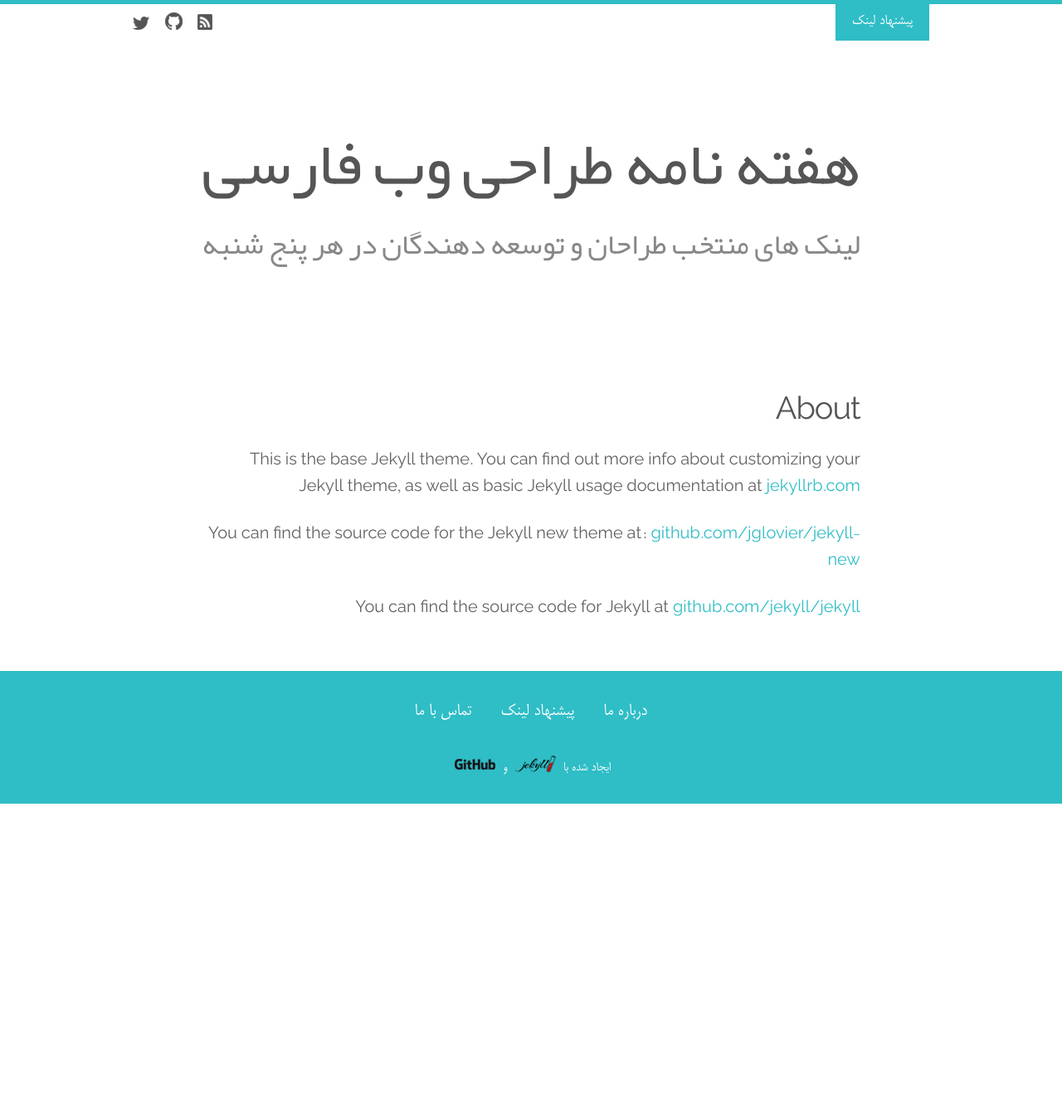
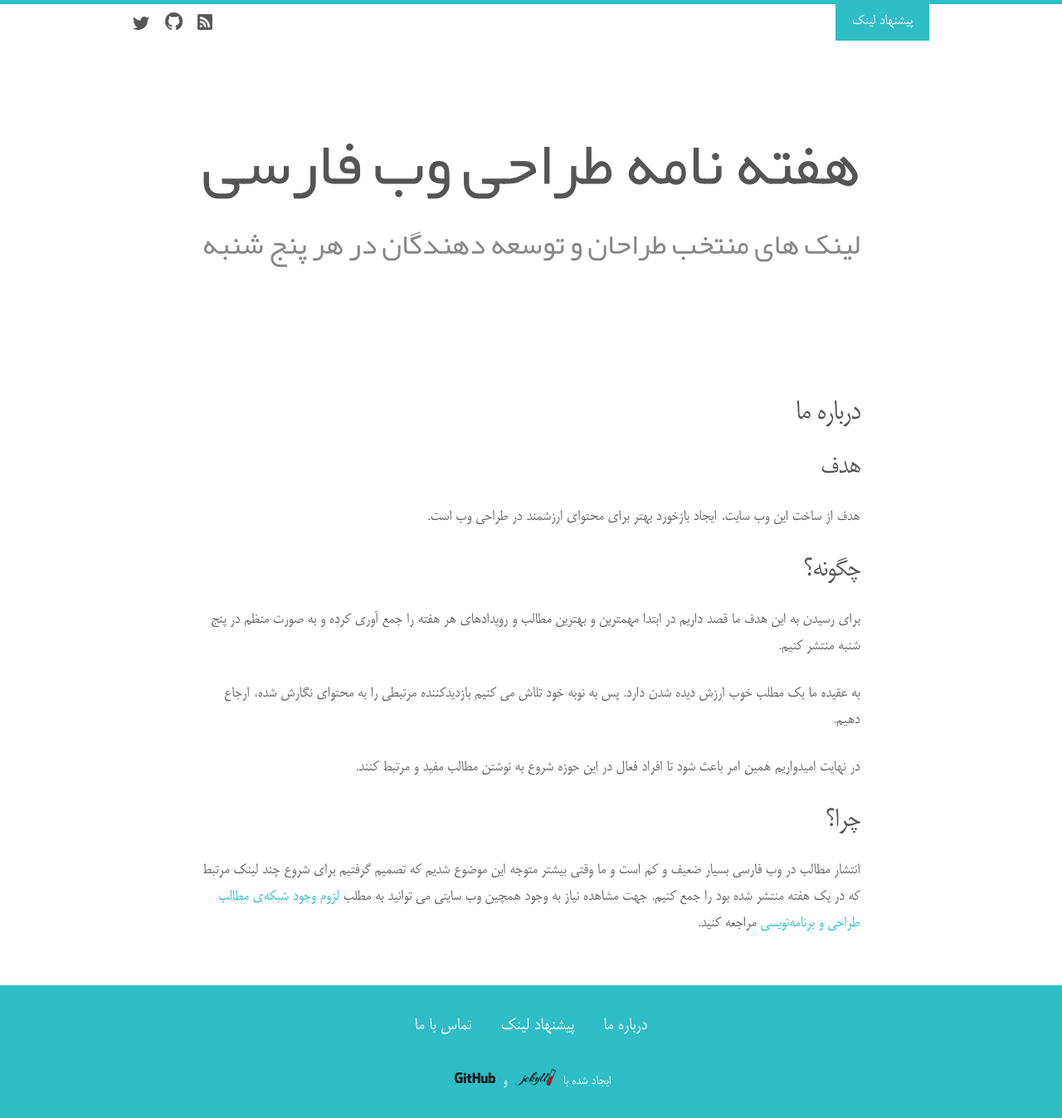
Before and after one commit to reyhoun/ui.toread, a Jekyll site: the page built from about.md, in a window 1280 px wide. Shown: the whole page at 83% size. Built offline with Jekyll 4.4.1, drawn with Linux system fonts in a browser that asks for light colours; before the commit the page ends 969 px from its top, so only the background shows below that.

Commit message:
Add: About Page

```diff
--- a/_includes/footer.html
+++ b/_includes/footer.html
@@ -3,7 +3,7 @@
     <div class="row">
       <div class="ten columns offset-by-one">
         <ul class="footer__menu">
-          <li><a href="#">درباره ما</a></li>
+          <li><a href="/about/">درباره ما</a></li>
           <li><a href="/contributing/">پیشنهاد لینک</a></li>
           <li><a href="#">تماس با ما</a></li>
         </ul>
--- a/about.md
+++ b/about.md
@@ -1,11 +1,17 @@
 ---
 layout: page
-title: About
+title: "درباره ما"
 permalink: /about/
 ---
+### هدف
+هدف از ساخت این وب سایت، ایجاد بازخورد بهتر برای محتوای ارزشمند در طراحی وب است.
 
-This is the base Jekyll theme. You can find out more info about customizing your Jekyll theme, as well as basic Jekyll usage documentation at [jekyllrb.com](http://jekyllrb.com/)
+### چگونه؟
+برای رسیدن به این هدف ما قصد داریم در ابتدا مهمترین و بهترین مطالب و رویدادهای هر هفته را جمع آوری کرده و به صورت منظم در پنج شنبه منتشر کنیم.
 
-You can find the source code for the Jekyll new theme at: [github.com/jglovier/jekyll-new](https://github.com/jglovier/jekyll-new)
+به عقیده ما یک مطلب خوب ارزش دیده شدن دارد. پس به نوبه خود تلاش می کنیم بازدیدکننده مرتبطی را به محتوای نگارش شده، ارجاع دهیم.
 
-You can find the source code for Jekyll at [github.com/jekyll/jekyll](https://github.com/jekyll/jekyll)
+در نهایت امیدواریم همین امر باعث شود تا افراد فعال در این حوزه شروع به نوشتن مطالب مفید و مرتبط کنند.
+
+### چرا؟
+انتشار مطالب در وب فارسی بسیار ضعیف و کم است و ما وقتی بیشتر متوجه این موضوع شدیم که تصمیم گرفتیم برای شروع چند لینک مرتبط که در یک هفته منتشر شده بود را جمع کنیم. جهت مشاهده نیاز به وجود همچین وب سایتی می توانید به مطلب [لزوم وجود شبکه‌ی مطالب طراحی و برنامه‌نویسی](http://front-end.ir/general/why-we-need-a-network-for-ui-ux-and-programming-resources/) مراجعه کنید.
```
